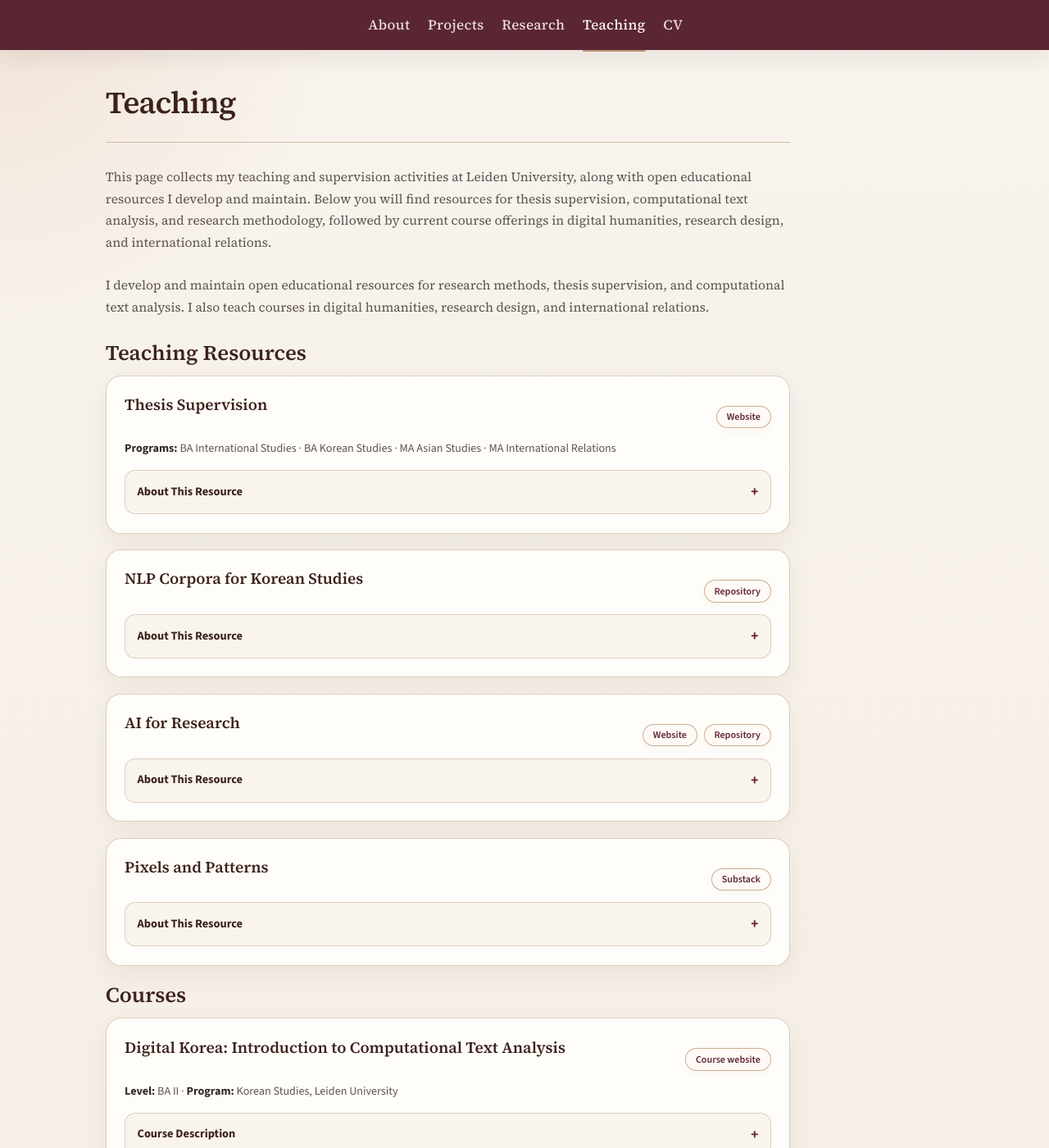
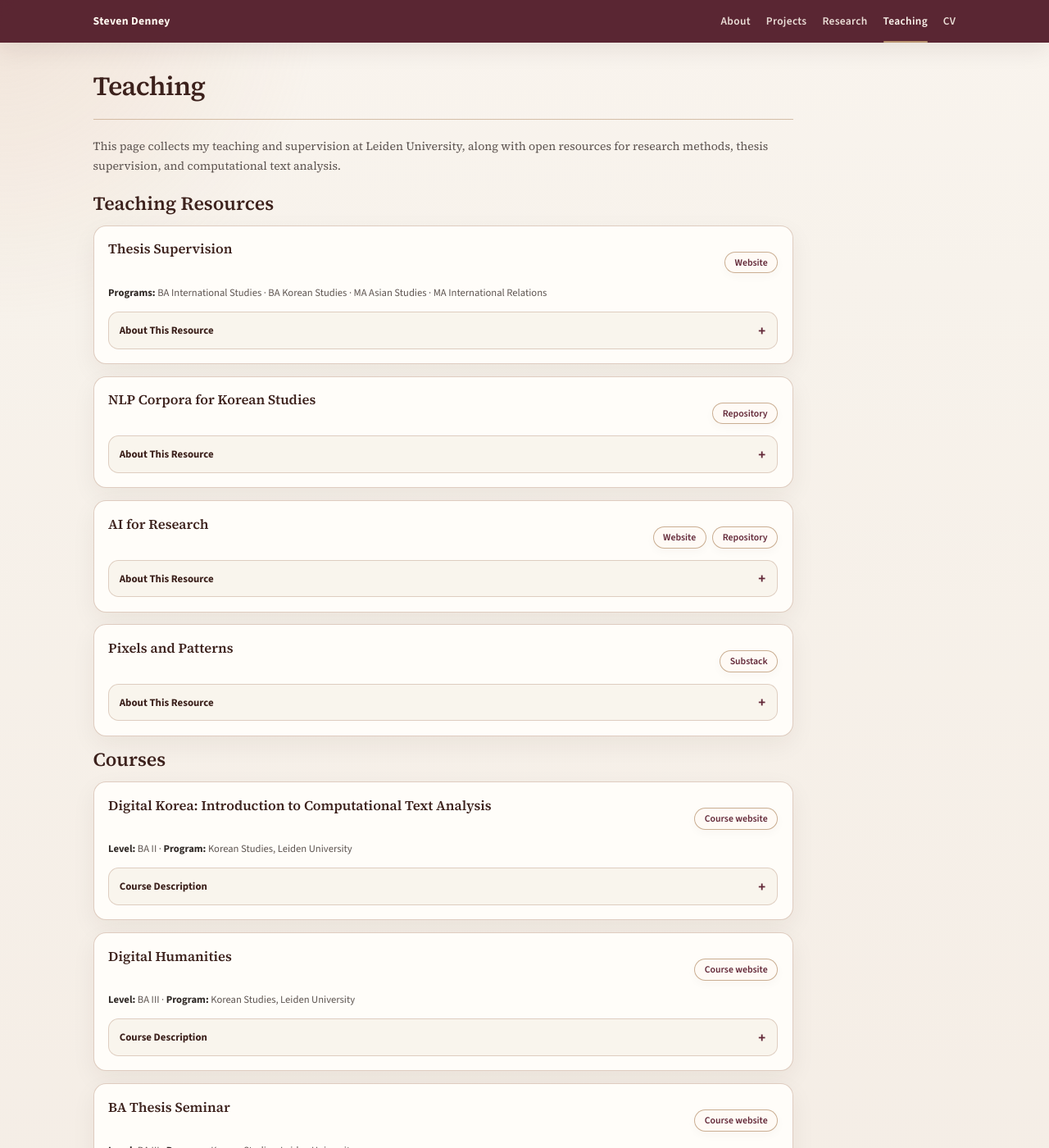
Before and after one commit to scdenney/scdenney.github.io, a Jekyll site: the page built from teaching.md, in a window 1280 px wide and 1400 px high. Shown: the whole window at 82% size. Built offline with Jekyll 4.4.1, drawn with Linux system fonts in a browser that asks for light colours.

Commit message:
Refine site scale and navigation

```diff
--- a/_includes/head.html
+++ b/_includes/head.html
@@ -7,6 +7,6 @@
 <link rel="preconnect" href="https://fonts.gstatic.com" crossorigin>
 <link href="https://fonts.googleapis.com/css2?family=Source+Sans+3:wght@400;500;600;700&family=Source+Serif+4:opsz,wght@8..60,400;8..60,500;8..60,600;8..60,700&display=swap" rel="stylesheet">
 
-<link rel="stylesheet" href="{{ '/assets/css/style.css?v=20260520b' | relative_url }}">
+<link rel="stylesheet" href="{{ '/assets/css/style.css?v=20260703' | relative_url }}">
 
 <link rel="icon" type="image/svg+xml" href="{{ '/assets/images/favicon.svg' | relative_url }}">
--- a/_includes/header.html
+++ b/_includes/header.html
@@ -1,11 +1,12 @@
 <header class="masthead">
   <div class="masthead__inner">
+    <a class="masthead__brand" href="{{ '/' | relative_url }}" aria-label="Steven Denney, home">Steven Denney</a>
     <nav class="masthead__nav" id="site-navigation" aria-label="Primary">
-      <a href="{{ '/' | relative_url }}" {% if page.url == '/' %}class="active"{% endif %}>About</a>
-      <a href="{{ '/projects/' | relative_url }}" {% if page.url contains '/projects' %}class="active"{% endif %}>Projects</a>
-      <a href="{{ '/research/' | relative_url }}" {% if page.url contains '/research' %}class="active"{% endif %}>Research</a>
-      <a href="{{ '/teaching/' | relative_url }}" {% if page.url contains '/teaching' %}class="active"{% endif %}>Teaching</a>
-      <a href="{{ '/cv/' | relative_url }}" {% if page.url contains '/cv' %}class="active"{% endif %}>CV</a>
+      <a href="{{ '/' | relative_url }}" {% if page.url == '/' %}class="active" aria-current="page"{% endif %}>About</a>
+      <a href="{{ '/projects/' | relative_url }}" {% if page.url contains '/projects' %}class="active" aria-current="page"{% endif %}>Projects</a>
+      <a href="{{ '/research/' | relative_url }}" {% if page.url contains '/research' %}class="active" aria-current="page"{% endif %}>Research</a>
+      <a href="{{ '/teaching/' | relative_url }}" {% if page.url contains '/teaching' %}class="active" aria-current="page"{% endif %}>Teaching</a>
+      <a href="{{ '/cv/' | relative_url }}" {% if page.url contains '/cv' %}class="active" aria-current="page"{% endif %}>CV</a>
     </nav>
     <button class="nav-toggle" type="button" aria-expanded="false" aria-controls="site-navigation">
       <span class="sr-only">Toggle navigation</span>
--- a/_includes/sidebar.html
+++ b/_includes/sidebar.html
@@ -1,7 +1,7 @@
 <aside class="sidebar">
   <div class="author-profile">
     <img src="{{ '/assets/images/headshot.jpg' | relative_url }}" alt="Steven Denney" class="author__avatar">
-    <h2 class="author__name">Steven Denney</h2>
+    <h1 class="author__name">Steven Denney</h1>
     <p class="author__title">Assistant Professor<br>Leiden University</p>
 
     <ul class="author__urls">
--- a/assets/css/style.css
+++ b/assets/css/style.css
@@ -25,14 +25,14 @@
   --shadow-md: 0 20px 45px rgba(54, 31, 24, 0.1);
   --radius-sm: 0.5rem;
   --radius-md: 0.9rem;
-  --radius-lg: 1.3rem;
-  --home-sidebar-width: 18.75rem;
-  --home-layout-gap: 3.5rem;
-  --content-width: 74rem;
-  --section-width: 58rem;
-  --section-width-wide: 68rem;
-  --lead-copy-size: 1.18rem;
-  --lead-copy-line-height: 1.78;
+  --radius-lg: 1.1rem;
+  --home-sidebar-width: 16.5rem;
+  --home-layout-gap: 3rem;
+  --content-width: 78rem;
+  --section-width: 61rem;
+  --section-width-wide: 72rem;
+  --lead-copy-size: 1.08rem;
+  --lead-copy-line-height: 1.68;
 }
 
 *, *::before, *::after {
@@ -40,11 +40,21 @@
 }
 
 html {
-  font-size: 90%;
+  font-size: 87.5%;
   scroll-behavior: smooth;
   background:
     radial-gradient(circle at top left, rgba(213, 170, 142, 0.22), transparent 28rem),
     linear-gradient(180deg, #f9f4ee 0%, var(--color-bg) 24rem, #f4ece4 100%);
+}
+
+@view-transition {
+  navigation: auto;
+}
+
+::view-transition-old(root),
+::view-transition-new(root) {
+  animation-duration: 0.16s;
+  animation-timing-function: ease-out;
 }
 
 body {
@@ -53,8 +63,8 @@ body {
   display: flex;
   flex-direction: column;
   font-family: var(--font-serif);
-  font-size: 1.05rem;
-  line-height: 1.72;
+  font-size: 1rem;
+  line-height: 1.68;
   color: var(--color-text);
   -webkit-font-smoothing: antialiased;
   -moz-osx-font-smoothing: grayscale;
@@ -87,7 +97,7 @@ main {
 p,
 ul,
 ol {
-  margin: 0 0 1.25rem;
+  margin: 0 0 1.1rem;
 }
 
 ul,
@@ -112,20 +122,24 @@ h6 {
 }
 
 h1 {
-  font-size: clamp(2rem, 3vw, 2.6rem);
+  font-size: clamp(1.8rem, 2.6vw, 2.3rem);
   letter-spacing: -0.02em;
 }
 
 h2 {
-  font-size: clamp(1.45rem, 2vw, 1.8rem);
+  font-size: clamp(1.35rem, 1.8vw, 1.65rem);
 }
 
 h3 {
-  font-size: 1.3rem;
+  font-size: 1.18rem;
 }
 
 h4 {
   font-size: 1.05rem;
+}
+
+:is(h1, h2, h3, h4, h5, h6)[id] {
+  scroll-margin-top: 5rem;
 }
 
 a {
@@ -202,12 +216,28 @@ hr {
 .masthead__inner {
   max-width: var(--content-width);
   margin: 0 auto;
-  padding: 0 1.5rem;
+  padding: 0 1.4rem;
   display: grid;
-  grid-template-columns: minmax(17rem, var(--home-sidebar-width)) minmax(0, 1fr);
+  grid-template-columns: minmax(15rem, var(--home-sidebar-width)) minmax(0, 1fr);
   align-items: center;
   column-gap: var(--home-layout-gap);
-  min-height: 4.25rem;
+  min-height: 3.7rem;
+}
+
+.masthead__brand {
+  grid-column: 1;
+  justify-self: start;
+  color: #fff8f0;
+  font-family: var(--font-sans);
+  font-size: 0.98rem;
+  font-weight: 700;
+  letter-spacing: 0.025em;
+  text-decoration: none;
+}
+
+.masthead__brand:hover,
+.masthead__brand:focus-visible {
+  color: #fff;
 }
 
 .masthead__nav {
@@ -215,18 +245,18 @@ hr {
   margin: 0;
   display: flex;
   align-items: center;
-  gap: 1.5rem;
-  justify-self: start;
+  gap: 1.35rem;
+  justify-self: end;
 }
 
 .masthead__nav a {
   position: relative;
   padding: 0.35rem 0;
   color: rgba(248, 239, 230, 0.92);
-  font-family: var(--font-serif);
-  font-size: var(--lead-copy-size);
-  font-weight: 500;
-  letter-spacing: 0.02em;
+  font-family: var(--font-sans);
+  font-size: 0.96rem;
+  font-weight: 600;
+  letter-spacing: 0.025em;
   text-decoration: none;
 }
 
@@ -234,7 +264,7 @@ hr {
   content: "";
   position: absolute;
   right: 0;
-  bottom: -0.9rem;
+  bottom: -0.7rem;
   left: 0;
   height: 2px;
   border-radius: 999px;
@@ -290,31 +320,31 @@ hr {
   width: 100%;
   max-width: var(--content-width);
   margin: 0 auto;
-  padding: 3rem 1.5rem 1.5rem;
+  padding: 2.35rem 1.4rem 1.4rem;
 }
 
 .page-wrapper--home {
-  padding-top: 3.25rem;
+  padding-top: 2.6rem;
 }
 
 .page-wrapper--section {
-  padding-top: 2.8rem;
+  padding-top: 2.35rem;
 }
 
 .home-layout {
   display: grid;
-  grid-template-columns: minmax(17rem, var(--home-sidebar-width)) minmax(0, 1fr);
+  grid-template-columns: minmax(15rem, var(--home-sidebar-width)) minmax(0, 1fr);
   gap: var(--home-layout-gap);
   align-items: start;
 }
 
 .sidebar {
   position: sticky;
-  top: 5.75rem;
+  top: 4.85rem;
 }
 
 .author-profile {
-  padding: 1.4rem;
+  padding: 1.05rem;
   border: 1px solid rgba(216, 195, 180, 0.8);
   border-radius: var(--radius-lg);
   background: var(--color-surface);
@@ -325,10 +355,10 @@ hr {
 .author__avatar {
   display: block;
   width: 100%;
-  max-width: 230px;
+  max-width: 190px;
   aspect-ratio: 4 / 5;
-  margin: 0 auto 1.35rem;
-  border-radius: 1rem;
+  margin: 0 auto 1rem;
+  border-radius: 0.8rem;
   object-fit: cover;
   object-position: center top;
   box-shadow: var(--shadow-md);
@@ -336,20 +366,20 @@ hr {
 
 .author__name {
   margin-bottom: 0.2rem;
-  font-size: 1.7rem;
+  font-size: 1.4rem;
 }
 
 .author__title {
-  margin-bottom: 1.35rem;
+  margin-bottom: 1rem;
   color: var(--color-text-soft);
   font-family: var(--font-sans);
-  font-size: 0.98rem;
+  font-size: 0.88rem;
   line-height: 1.45;
 }
 
 .author__urls {
   display: grid;
-  gap: 0.55rem;
+  gap: 0.38rem;
   margin: 0;
   padding: 0;
   list-style: none;
@@ -362,14 +392,14 @@ hr {
 .author__urls a {
   display: flex;
   align-items: center;
-  gap: 0.7rem;
-  padding: 0.68rem 0.85rem;
+  gap: 0.6rem;
+  padding: 0.5rem 0.68rem;
   border: 1px solid rgba(216, 195, 180, 0.8);
-  border-radius: 0.8rem;
-  background: rgba(255, 255, 255, 0.72);
+  border-radius: 0.65rem;
+  background: rgba(255, 255, 255, 0.54);
   color: var(--color-text-soft);
   font-family: var(--font-sans);
-  font-size: 0.95rem;
+  font-size: 0.84rem;
   font-weight: 500;
   text-decoration: none;
 }
@@ -391,6 +421,7 @@ hr {
 
 .page-content {
   min-width: 0;
+  max-width: 49rem;
 }
 
 .page-content > *:last-child,
@@ -413,8 +444,8 @@ hr {
 }
 
 .page-header {
-  margin-bottom: 2rem;
-  padding-bottom: 1.2rem;
+  margin-bottom: 1.55rem;
+  padding-bottom: 0.9rem;
   border-bottom: 1px solid rgba(185, 148, 112, 0.55);
 }
 
@@ -426,7 +457,7 @@ hr {
   max-width: 50rem;
   margin: 0;
   color: var(--color-text-soft);
-  font-size: 1.08rem;
+  font-size: 1rem;
 }
 
 .page-header p + p {
@@ -438,10 +469,10 @@ hr {
 }
 
 .page-intro {
-  margin-bottom: 1.75rem;
+  margin-bottom: 1.45rem;
   color: var(--color-text-soft);
-  font-size: 1.08rem;
-  line-height: 1.72;
+  font-size: 1rem;
+  line-height: 1.66;
 }
 
 .page-updated {
@@ -511,8 +542,8 @@ hr {
 }
 
 .project-card {
-  margin-bottom: 1.35rem;
-  padding: 1.55rem;
+  margin-bottom: 1.05rem;
+  padding: 1.25rem;
   border: 1px solid rgba(216, 195, 180, 0.82);
   border-radius: var(--radius-lg);
   background: var(--color-surface-strong);
@@ -521,7 +552,7 @@ hr {
 
 .project-card h3 {
   margin-bottom: 0;
-  font-size: 1.32rem;
+  font-size: 1.18rem;
 }
 
 .project-card p:last-child,
@@ -552,8 +583,8 @@ hr {
   margin: 0.95rem 0 0;
   color: var(--color-text-soft);
   font-family: var(--font-sans);
-  font-size: 0.98rem;
-  line-height: 1.62;
+  font-size: 0.9rem;
+  line-height: 1.55;
 }
 
 .project-meta strong {
@@ -571,12 +602,12 @@ details {
 
 details summary {
   position: relative;
-  padding: 0.95rem 1rem;
+  padding: 0.78rem 0.9rem;
   cursor: pointer;
   list-style: none;
   color: var(--color-heading);
   font-family: var(--font-sans);
-  font-size: 1rem;
+  font-size: 0.92rem;
   font-weight: 700;
   transition:
     color 0.2s ease,
@@ -657,8 +688,8 @@ details ul li {
 
 .research-layout {
   display: grid;
-  grid-template-columns: minmax(0, 1fr) minmax(13.5rem, 15rem);
-  gap: 2.5rem;
+  grid-template-columns: minmax(0, 1fr) minmax(13rem, 14.5rem);
+  gap: 2.1rem;
   align-items: start;
 }
 
@@ -666,7 +697,7 @@ details ul li {
   grid-column: 2;
   grid-row: 1;
   position: sticky;
-  top: 5.75rem;
+  top: 4.85rem;
   align-self: start;
 }
 
@@ -677,12 +708,12 @@ details ul li {
 }
 
 .research-sidebar-inner {
-  padding: 1rem;
+  padding: 0.85rem;
   border: 1px solid rgba(216, 195, 180, 0.82);
   border-radius: var(--radius-md);
   background: var(--color-surface);
   box-shadow: var(--shadow-sm);
-  max-height: calc(100vh - 7rem);
+  max-height: calc(100vh - 6rem);
   overflow-y: auto;
 }
 
@@ -785,14 +816,14 @@ details ul li {
 }
 
 .publication-item {
-  margin-bottom: 0.9rem;
-  padding: 1rem 1.1rem;
+  margin-bottom: 0.72rem;
+  padding: 0.85rem 0.95rem;
   border: 1px solid rgba(216, 195, 180, 0.8);
   border-radius: var(--radius-md);
   background: var(--color-surface-strong);
   box-shadow: var(--shadow-sm);
-  font-size: 1rem;
-  line-height: 1.68;
+  font-size: 0.95rem;
+  line-height: 1.58;
   text-indent: 0;
 }
 
@@ -845,7 +876,7 @@ details ul li {
 }
 
 .site-footer {
-  margin-top: 3rem;
+  margin-top: 2.5rem;
   border-top: 1px solid rgba(185, 148, 112, 0.42);
   background: rgba(232, 214, 199, 0.7);
 }
@@ -897,8 +928,12 @@ details ul li {
   .masthead__inner {
     display: flex;
     min-height: 4rem;
-    justify-content: flex-end;
+    justify-content: space-between;
     gap: 0;
+  }
+
+  .masthead__brand {
+    font-size: 0.94rem;
   }
 
   .nav-toggle {
@@ -992,11 +1027,45 @@ details ul li {
   }
 
   .author-profile {
+    display: grid;
+    grid-template-columns: 8.5rem minmax(0, 1fr);
+    column-gap: 1.25rem;
     padding: 1.15rem;
+    text-align: left;
+  }
+
+  .author__avatar {
+    grid-column: 1;
+    grid-row: 1 / span 2;
+    margin: 0;
+  }
+
+  .author__name {
+    grid-column: 2;
+    grid-row: 1;
+    align-self: end;
+  }
+
+  .author__title {
+    grid-column: 2;
+    grid-row: 2;
+    align-self: start;
+    margin-bottom: 0;
+  }
+
+  .author__urls {
+    grid-column: 1 / -1;
+    grid-row: 3;
+    grid-template-columns: repeat(2, minmax(0, 1fr));
+    margin-top: 1rem;
+  }
+
+  .author__urls li:first-child {
+    grid-column: 1 / -1;
   }
 
   .author__urls a {
-    justify-content: center;
+    justify-content: flex-start;
   }
 
   .project-card__header,
@@ -1103,3 +1172,17 @@ details ul li {
     padding: 1rem;
   }
 }
+
+@media (prefers-reduced-motion: reduce) {
+  html {
+    scroll-behavior: auto;
+  }
+
+  *,
+  *::before,
+  *::after {
+    transition-duration: 0.01ms !important;
+    animation-duration: 0.01ms !important;
+    animation-iteration-count: 1 !important;
+  }
+}
--- a/teaching.md
+++ b/teaching.md
@@ -8,9 +8,7 @@ permalink: /teaching/
 <h1>Teaching</h1>
 </header>
 
-<p class="page-intro">This page collects my teaching and supervision activities at Leiden University, along with open educational resources I develop and maintain. Below you will find resources for thesis supervision, computational text analysis, and research methodology, followed by current course offerings in digital humanities, research design, and international relations.</p>
-
-<p class="page-intro">I develop and maintain open educational resources for research methods, thesis supervision, and computational text analysis. I also teach courses in digital humanities, research design, and international relations.</p>
+<p class="page-intro">This page collects my teaching and supervision at Leiden University, along with open resources for research methods, thesis supervision, and computational text analysis.</p>
 
 ## Teaching Resources
 
```
Also changed, not shown: projects.md (+0 -2 lines).
